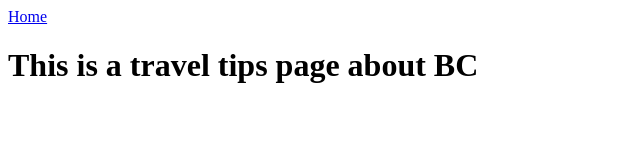
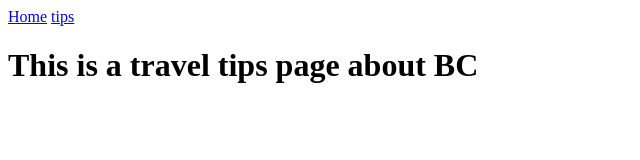
Before and after one commit to AsaWebb/team-website, a plain HTML site: page tips.html in a window 1280 px wide. Shown: the full height of the page, 0-640 px from the left. Drawn offline with Linux system fonts and the light colour scheme.

Commit message:
Added tips to nav bar

```diff
--- a/tips.html
+++ b/tips.html
@@ -8,6 +8,7 @@
 <body>
     <nav>
         <a href="index.html">Home</a>
+        <a href="tips.html">tips</a>
     </nav>
     <h1>This is a travel tips page about BC</h1>
 </body>
```
